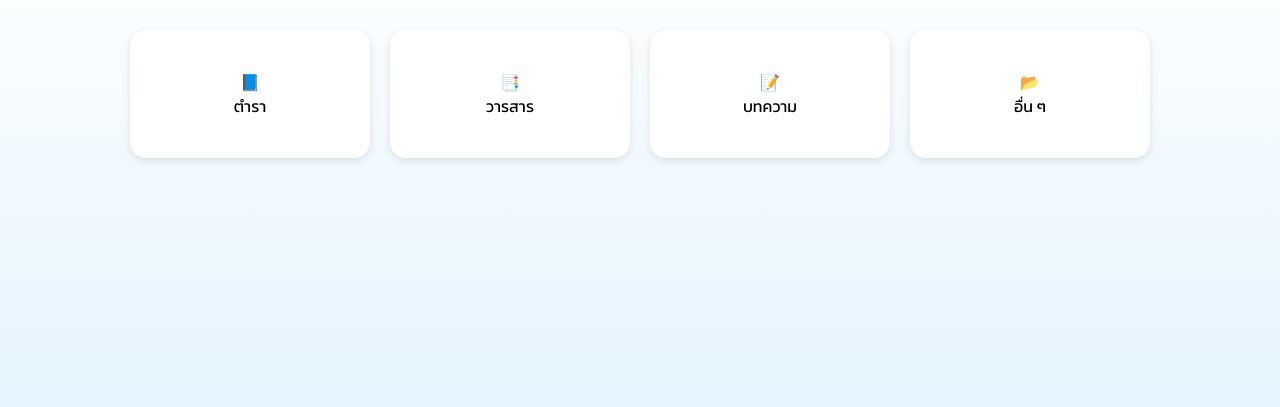
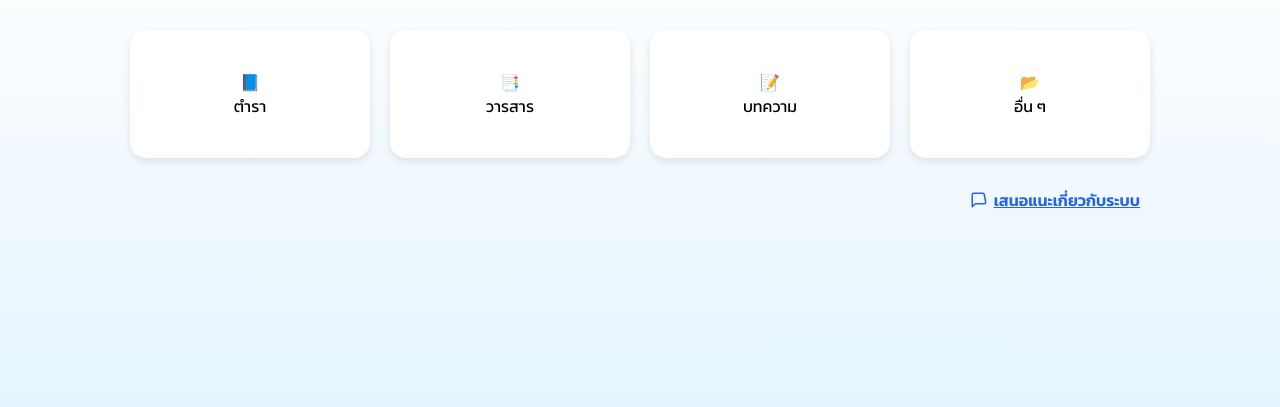
Before and after one commit to Kanyanat525/GIT_Publication_System_G5, a PHP site: page /finalcat.php in a window 1280 px wide. Shown: the part 71-478 px from the top of the page. Run offline with PHP 8.4, Linux system fonts and the light colour scheme; data that the repository does not hold is empty; a stand-in replaces the project's code that opens the database connection.

Commit message:
fix final

```diff
--- a/finalcat.php
+++ b/finalcat.php
@@ -5,12 +5,11 @@ include('db_connect.php');
 if ($_SERVER['REQUEST_METHOD'] === 'POST' && isset($_POST['update_pub'])) {
     $pub_ID       = intval($_POST['pub_ID']);
     $title        = mysqli_real_escape_string($conn, $_POST['title']);
-    $publish_year = mysqli_real_escape_string($conn, $_POST['publish_year']); // 2024
+    $publish_year = mysqli_real_escape_string($conn, $_POST['publish_year']);
     $type_ID      = intval($_POST['type_ID']);
     $file         = mysqli_real_escape_string($conn, $_POST['file']);
     $status       = mysqli_real_escape_string($conn, $_POST['status']);
 
-    // อัปเดตรายละเอียดผลงาน
     $sql = "UPDATE publication
             SET title='$title',
                 publish_date='{$publish_year}-01-01',
@@ -20,7 +19,6 @@ if ($_SERVER['REQUEST_METHOD'] === 'POST' && isset($_POST['update_pub'])) {
             WHERE pub_ID=$pub_ID";
     mysqli_query($conn, $sql);
 
-    // ลบ keyword เดิม -> ใส่ใหม่
     mysqli_query($conn, "DELETE FROM pub_keyword WHERE pub_ID=$pub_ID");
 
     if (!empty($_POST['keywords'])) {
@@ -28,7 +26,6 @@ if ($_SERVER['REQUEST_METHOD'] === 'POST' && isset($_POST['update_pub'])) {
             $kwName = trim($kwName);
             if ($kwName === '') continue;
 
-            // ถ้า keyword ยังไม่มีในตาราง keyword -> insert ใหม่
             $res = mysqli_query($conn, "SELECT key_ID FROM keyword WHERE key_name='".mysqli_real_escape_string($conn,$kwName)."' LIMIT 1");
             if ($res && mysqli_num_rows($res) > 0) {
                 $row    = mysqli_fetch_assoc($res);
@@ -37,7 +34,6 @@ if ($_SERVER['REQUEST_METHOD'] === 'POST' && isset($_POST['update_pub'])) {
                 mysqli_query($conn, "INSERT INTO keyword (key_name) VALUES ('".mysqli_real_escape_string($conn,$kwName)."')");
                 $key_ID = mysqli_insert_id($conn);
             }
-            // ผูก pub ↔ keyword
             mysqli_query($conn, "INSERT INTO pub_keyword (pub_ID, key_ID) VALUES ($pub_ID, $key_ID)");
         }
     }
@@ -69,7 +65,7 @@ if (isset($_GET['delete'])) {
   .navbar {background:#fff; padding:15px 40px; display:flex; justify-content:space-between; border-bottom:1px solid #e5e7eb;}
   .system-title {font-size:24px; font-weight:700; color:#1d4ed8; letter-spacing:2px;}
   .categories {display:flex; justify-content:center; gap:20px; margin:30px; flex-wrap:wrap;}
-    .category-card {background:#fff; padding: 40px;px; border-radius:16px; width:160px; text-align:center; box-shadow:0 3px 8px rgba(0,0,0,.1); cursor:pointer;}
+  .category-card {background:#fff; padding:40px; border-radius:16px; width:160px; text-align:center; box-shadow:0 3px 8px rgba(0,0,0,.1); cursor:pointer;}
   .category-card:hover {transform: translateY(-3px); box-shadow:0 6px 14px rgba(0,0,0,.15);}
   .file-section {display:none; max-width:1000px; margin:0 auto 40px; background:#fff; padding:20px; border-radius:12px;}
   .file-section.active {display:block;}
@@ -81,39 +77,50 @@ if (isset($_GET['delete'])) {
   .action-btn{display:inline-block;padding:6px 14px;border:none;border-radius:6px;cursor:pointer;font-size:14px;font-weight:500;text-decoration:none;margin:3px;transition:.2s}
   .edit-btn{background:#facc15;color:#000}.edit-btn:hover{background:#eab308}
   .delete-btn{background:#ef4444;color:#fff}.delete-btn:hover{background:#dc2626}
-
-  /* Modal */
   .modal{display:none;position:fixed;inset:0;background:rgba(0,0,0,.5);justify-content:center;align-items:center}
   .modal-content{background:#fff;padding:20px;border-radius:12px;width:600px;max-height:90vh;overflow-y:auto}
   .close-btn{float:right;cursor:pointer;font-size:20px}
   label{display:block;margin-top:10px;font-weight:500}
   input,select{width:100%;padding:8px;margin-top:5px;border:1px solid #ccc;border-radius:6px}
   .btn-primary{background:#2563eb;color:#fff;width:100%;padding:10px;border:none;border-radius:8px;margin-top:15px}
-
-  /* Keyword chips */
   .kw-row{display:flex;gap:8px;align-items:center;margin-top:6px}
   .kw-input{flex:1}
   .kw-chips{display:flex;flex-wrap:wrap;gap:8px;margin-top:8px}
   .chip{display:inline-flex;align-items:center;gap:8px;background:#eef2ff;color:#1e40af;border:1px solid #c7d2fe;border-radius:9999px;padding:6px 10px}
   .chip button{background:transparent;border:none;cursor:pointer;font-weight:700;color:#1e40af}
-    .logout-btn {
-    background:#ef4444;
-    color:#fff;
-    padding:8px 16px;
-    border-radius:6px;
-    text-decoration:none;
-    font-weight:500;
-    transition:background .2s;
-    }
-    .logout-btn:hover {background:#dc2626;}
+  .logout-btn {background:#ef4444;color:#fff;padding:8px 16px;border-radius:6px;text-decoration:none;font-weight:500;transition:background .2s;}
+  .logout-btn:hover {background:#dc2626;}
 
+ .feedback-wrapper {
+  max-width: 1000px;   /* ให้ตรงกับ .file-section ที่คุณใช้ */
+  margin: 0 auto;      /* จัดกึ่งกลาง */
+  padding: 0 20px;     /* กันชิดขอบ */
+}
+.feedback-bottom {
+  display: flex;
+  justify-content: flex-end;  /* ชิดขวาในกรอบ */
+  margin: 20px 0;
+}
+.feedback-bottom a {
+  color: #2563eb;
+  font-weight: 600;
+  text-decoration: underline;
+  display: flex;
+  align-items: center;
+  gap: 6px;
+  transition: 0.2s;
+}
+.feedback-bottom a:hover {
+  color: #1e40af;
+  text-decoration: underline;
+}
 </style>
 </head>
 <body>
 
 <div class="navbar">
   <span class="system-title">ระบบบริหารจัดการผลงานตีพิมพ์</span>
-    <a href="logout.php" class="logout-btn">ออกจากระบบ</a>
+  <a href="logout.php" class="logout-btn">ออกจากระบบ</a>
 </div>
 
 <!-- การ์ดหมวดหมู่ -->
@@ -125,7 +132,6 @@ if (isset($_GET['delete'])) {
 </div>
 
 <?php
-// ฟังก์ชันแสดงตารางไฟล์
 function renderTable($conn, $type_id, $html_id, $title) {
     $sql = "SELECT p.*, t.type_name
             FROM publication p
@@ -141,7 +147,6 @@ function renderTable($conn, $type_id, $html_id, $title) {
 
     $i=1;
     while($row=mysqli_fetch_assoc($res)){
-        // ดึง keyword
         $ids = []; $names = [];
         $kwres = mysqli_query($conn,"SELECT k.key_ID,k.key_name
                                      FROM pub_keyword pk
@@ -176,17 +181,13 @@ renderTable($conn, 4, 'other',    'อื่น ๆ');
   <div class="modal-content">
     <span class="close-btn" onclick="closeModal()">&times;</span>
     <h3>รายละเอียดผลงาน</h3>
-
     <form method="POST" action="" id="editForm">
       <input type="hidden" name="update_pub" value="1">
       <input type="hidden" name="pub_ID" id="pub_ID">
-
       <label>ชื่อผลงาน</label>
       <input type="text" name="title" id="title">
-
       <label>ปีพิมพ์</label>
       <input type="text" name="publish_year" id="publish_year" placeholder="ตัวอย่าง 2024">
-
       <label>ประเภท</label>
       <select name="type_ID" id="type_ID">
         <option value="1">ตำรา</option>
@@ -194,29 +195,39 @@ renderTable($conn, 4, 'other',    'อื่น ๆ');
         <option value="3">บทความ</option>
         <option value="4">อื่น ๆ</option>
       </select>
-
       <label>ไฟล์ (พาธไฟล์/ชื่อไฟล์)</label>
       <input type="text" name="file" id="file" placeholder="เช่น file_1.pdf">
-
       <hr>
       <h4>สำหรับเจ้าหน้าที่</h4>
-
       <label>Keyword</label>
       <div class="kw-row">
         <input type="text" class="kw-input" id="kw_input" placeholder="พิมพ์คีย์เวิร์ด แล้วกด Enter หรือปุ่มเพิ่ม">
         <button type="button" class="action-btn edit-btn" onclick="addKeyword()">+ เพิ่ม</button>
       </div>
       <div id="kw_chips" class="kw-chips"></div>
-
       <label>สถานะ</label>
       <select id="status" name="status">
         <option value="Pending">Pending</option>
         <option value="Approved">Approved</option>
         <option value="Modify">Modify</option>
       </select>
-
       <button type="submit" class="btn-primary">บันทึก</button>
     </form>
+  </div>
+</div>
+
+<!-- ลิงก์เสนอแนะ -->
+<div class="feedback-wrapper">
+  <div class="feedback-bottom">
+    <a href="feedback.php">
+      <svg xmlns="http://www.w3.org/2000/svg" width="18" height="18"
+           viewBox="0 0 24 24" fill="none" stroke="currentColor"
+           stroke-width="2" stroke-linecap="round" stroke-linejoin="round"
+           class="lucide lucide-message-square">
+        <path d="M21 15a2 2 0 0 1-2 2H7l-4 4V5a2 2 0 0 1 2-2h12a2 2 0 0 1 2 2z"/>
+      </svg>
+      เสนอแนะเกี่ยวกับระบบ
+    </a>
   </div>
 </div>
 
@@ -225,7 +236,6 @@ function showFiles(id){
   document.querySelectorAll('.file-section').forEach(sec=>sec.classList.remove('active'));
   document.getElementById(id).classList.add('active');
 }
-
 function openModal(data){
   document.getElementById('pub_ID').value      = data.pub_ID;
   document.getElementById('title').value       = data.title || '';
@@ -233,28 +243,20 @@ function openModal(data){
   document.getElementById('type_ID').value     = data.type_ID;
   document.getElementById('file').value        = data.file || '';
   document.getElementById('status').value      = data.status || 'Pending';
-
-  // รีเซ็ต keyword chips
   document.getElementById('kw_chips').innerHTML = '';
   if (Array.isArray(data.keyword_names)) {
     data.keyword_names.forEach(name => addKeyword(name));
   }
-
   document.getElementById('editModal').style.display='flex';
 }
-
 function closeModal(){ document.getElementById('editModal').style.display='none'; }
-
 function addKeyword(value){
   const input = document.getElementById('kw_input');
   let val = (value !== undefined ? value : input.value).trim();
   if (!val) return;
-
-  // กันซ้ำ
   const chips = Array.from(document.querySelectorAll('#kw_chips .chip span'))
                      .map(s=>s.textContent.toLowerCase());
   if (chips.includes(val.toLowerCase())) { input.value=''; return; }
-
   const chip = document.createElement('div');
   chip.className = 'chip';
   chip.innerHTML = `<span></span><button type="button" title="ลบ">×</button>
@@ -263,11 +265,8 @@ function addKeyword(value){
   chip.querySelector('input').value = val;
   chip.querySelector('button').onclick = () => chip.remove();
   document.getElementById('kw_chips').appendChild(chip);
-
   input.value = '';
 }
-
-// Enter = เพิ่ม keyword
 document.getElementById('kw_input').addEventListener('keydown', e=>{
   if (e.key === 'Enter') { e.preventDefault(); addKeyword(); }
 });
```
